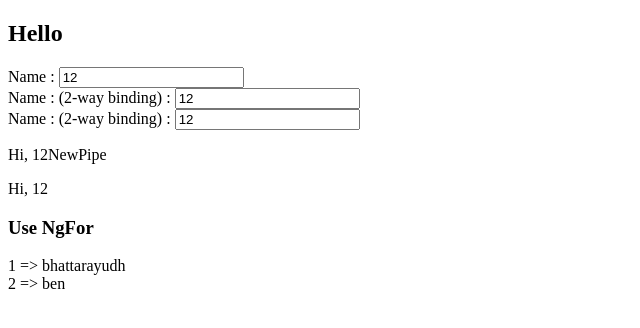
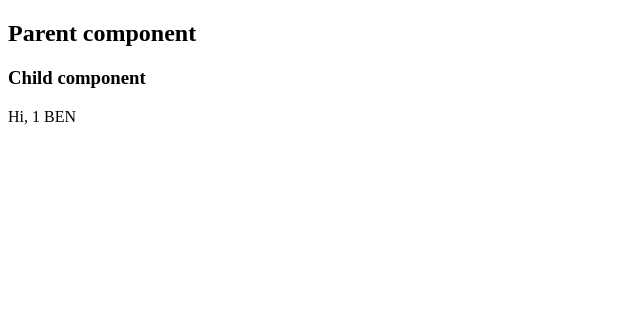
Before and after one commit to benbaroque/angular13, an Angular app: page / in a window 1280 px wide. Shown: the top 328 px of the page, without its empty margins (0-640 px from the left). Built offline with nearby package versions, Linux system fonts and the light colour scheme.

Commit message:
multiple component

```diff
--- a/src/app/app.component.html
+++ b/src/app/app.component.html
@@ -1,15 +1,3 @@
-<h2>Hello</h2>
-Name : <input type="text" [value]="name" #myname (input)="doSomeThing(myname.value)" />
-<br>
-Name : (2-way binding) : <input type="text" [(ngModel)]="name" />
-<br>
-<!-- another 2-way binding -->
-Name : (2-way binding) : <input type="text" [ngModel]="name" (ngModelChange)="name=$event" />
-<p *ngIf="!name">Please enter your name</p>
-<p *ngIf="name">Hi, {{name | newpipe}}</p>
-<!-- another ngIf else block-->
-<p *ngIf="name; else shwoDefaultMessage">Hi, {{name}}</p>
-<ng-template #shwoDefaultMessage>Please enter your name</ng-template>
+<h2>Parent component</h2>
 
-<H3>Use NgFor</H3>
-<div *ngFor="let d of datas">{{d.id}} => {{d.name}}</div>
+<app-other [name]="parentName"></app-other>
--- a/src/app/app.component.ts
+++ b/src/app/app.component.ts
@@ -6,15 +6,5 @@ import { Component } from '@angular/core';
   styleUrls: ['./app.component.css']
 })
 export class AppComponent {
-  name = '12';
-
-  datas = [
-    { id: 1, name: "bhattarayudh" },
-    { id: 2, name: "ben" }
-  ];
-
-
-  doSomeThing(newName: string) {
-    this.name = newName;
-  }
+  parentName = {id : 1, value: "BEN"}
 }
--- a/src/app/other/other.component.html
+++ b/src/app/other/other.component.html
@@ -1 +1,2 @@
-<p>other works!</p>
+<h3>Child component</h3>
+<p>Hi, {{name.id}} {{name.value}}</p>
--- a/src/app/other/other.component.ts
+++ b/src/app/other/other.component.ts
@@ -1,4 +1,4 @@
-import { Component, OnInit } from '@angular/core';
+import { Component, Input, OnInit } from '@angular/core';
 
 @Component({
   selector: 'app-other',
@@ -7,6 +7,8 @@ import { Component, OnInit } from '@angular/core';
 })
 export class OtherComponent implements OnInit {
 
+  @Input() name: any ;
+
   constructor() { }
 
   ngOnInit(): void {
```
